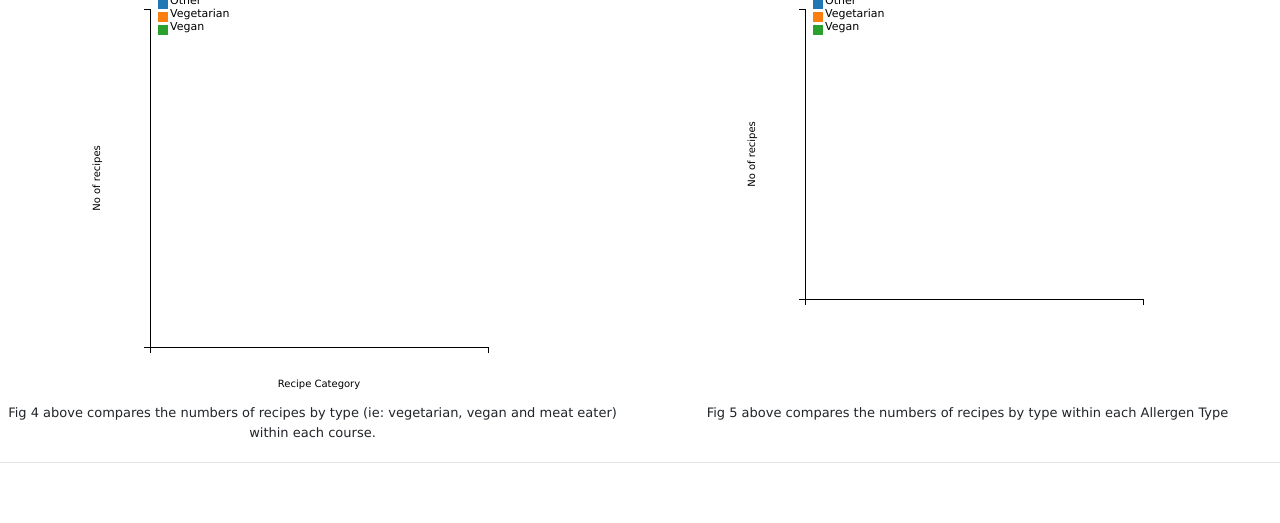
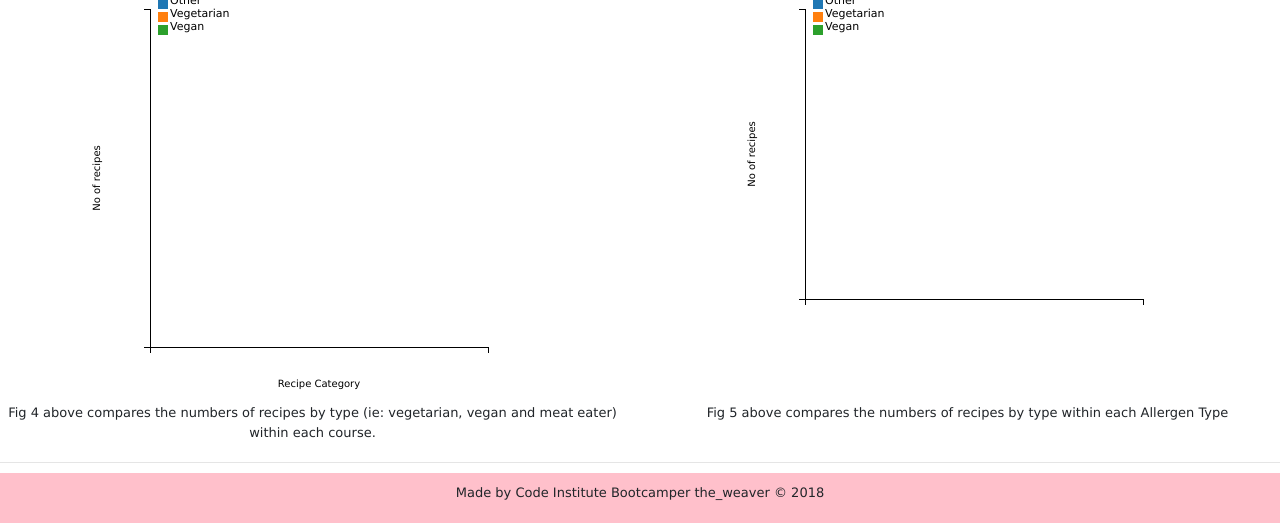
Before and after one commit to Code-Institute-Submissions/dcd_recDoc-mp4, a Flask app: page /draw_chart in a window 1280 px wide. Shown: the part 974-1497 px from the top of the page. Before the commit the page ends 1437 px from the top, so only its background shows below. Run offline with Flask 2, Linux system fonts and the light colour scheme; data that the repository does not hold is empty; some libraries are stand-ins or nearby versions; some web fonts are replaced.

Commit message:
Styled footer

```diff
--- a/static/css/style.css
+++ b/static/css/style.css
@@ -248,7 +248,10 @@ button, select {
     padding-bottom: 5px;
     padding-top: 5px;
 }
-
+.end-line {
+    background-color: pink;
+    padding: 10px 0px 10px 0px;
+}
 /*amend slideshow element for smaller screens*/
 /* On smaller screens, decrease text size */
 @media only screen and (max-width: 300px) {
--- a/templates/base.html
+++ b/templates/base.html
@@ -43,7 +43,7 @@
     </div>
     <hr>
     <footer>
-        <div class="container center-align">
+        <div class="col-sm-12 end-line center-align">
             <p>Made by Code Institute Bootcamper the_weaver &#169 2018</p>
         </div>
     </footer>
--- a/templates/chart.html
+++ b/templates/chart.html
@@ -130,6 +130,11 @@
         </div>
          </section>
          <hr>
+    <footer>
+        <div class="col-sm-12 end-line text-center">
+            <p>Made by Code Institute Bootcamper the_weaver &#169 2018</p>
+        </div>
+    </footer>
     <!-- Bootstrap core JavaScript -->
     <script src="./static/vendor/jquery/jquery.min.js"></script>
     <script src="./static/vendor/bootstrap/js/bootstrap.bundle.min.js"></script>
--- a/templates/table_view.html
+++ b/templates/table_view.html
@@ -89,6 +89,12 @@
                 </div>
           </div>
       </div>
+       <hr>
+    <footer>
+        <div class="col-sm-12 end-line text-center">
+            <p>Made by Code Institute Bootcamper the_weaver &#169 2018</p>
+        </div>
+    </footer>
 
 		<script src="//ajax.googleapis.com/ajax/libs/jquery/1.10.2/jquery.min.js"></script>
 		<script src="//netdna.bootstrapcdn.com/bootstrap/3.0.0/js/bootstrap.min.js"></script>
```
